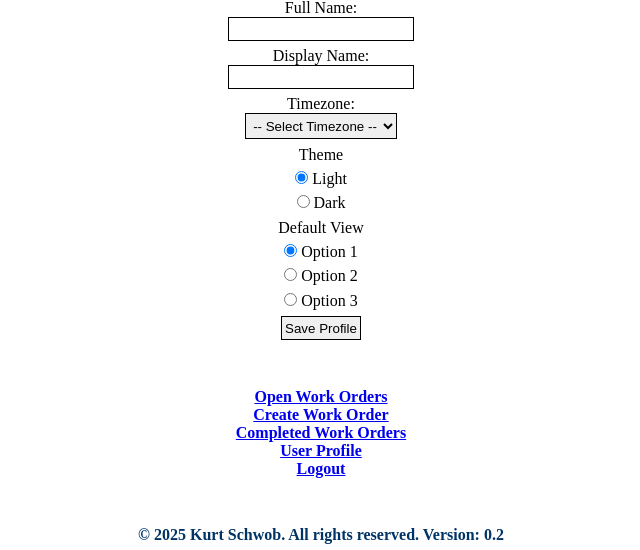
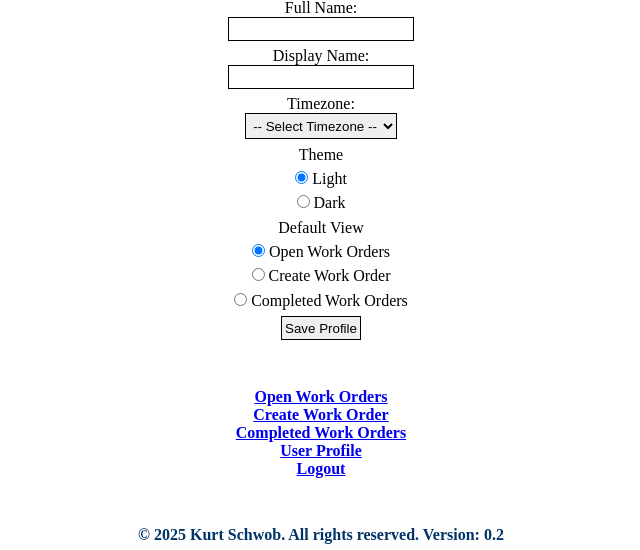
Before and after one commit to Schwoby/work-order-system, a Flask app: template templates/create_profile.html in a window 1280 px wide. Shown: the part 176-726 px from the top of the page, without its empty margins (319-959 px from the left). Run offline with Flask 3, Linux system fonts and the light colour scheme; the template is opened without the code that fills it, so the values that code supplies are empty.

Commit message:
Update radio button labels for default view options

```diff
--- a/templates/create_profile.html
+++ b/templates/create_profile.html
@@ -58,15 +58,15 @@
     <label>
       <input type="radio" name="default_view" value="option1"
         {% if prefs and prefs['default_view'] == 'option1' %}checked{% elif not prefs %}checked{% endif %} required>
-      Option 1
+      Open Work Orders
     </label>
     <label>
       <input type="radio" name="default_view" value="option2" {% if prefs and prefs['default_view'] == 'option2' %}checked{% endif %}>
-      Option 2
+      Create Work Order
     </label>
     <label>
       <input type="radio" name="default_view" value="option3" {% if prefs and prefs['default_view'] == 'option3' %}checked{% endif %}>
-      Option 3
+      Completed Work Orders
     </label>
   </fieldset>
 
```
